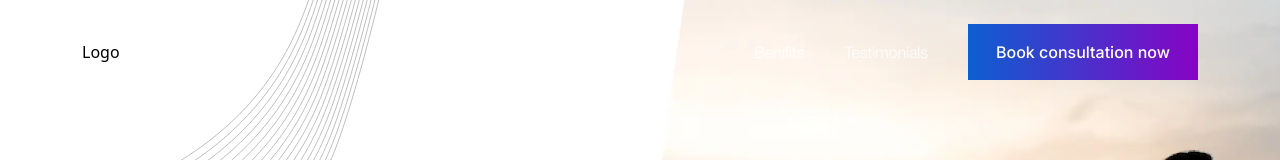
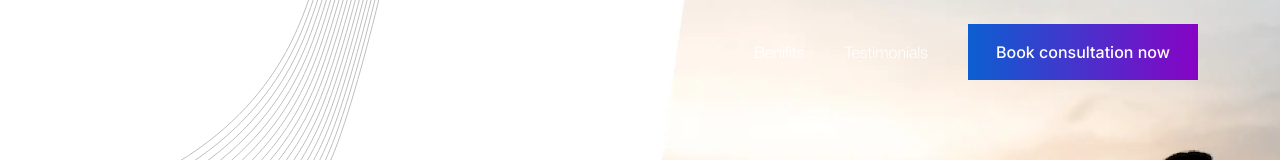
Before and after one commit to Rohit-Dhaka/Hubrich, a React (Create React App) app: page / in a window 1280 px wide. Shown: the top 160 px of the page. Built offline with nearby package versions, Linux system fonts and the light colour scheme.

Commit message:
add underline

```diff
--- a/src/App.css
+++ b/src/App.css
@@ -10,7 +10,6 @@
     z-index: 2 !important;
     left: 0;
   }
-
   .overflow_hidden {
     overflow: hidden;
   }
@@ -34,16 +33,19 @@
   opacity: 30% !important;
   font-size: 12px !important;
 }
+
 .custom-dots li.slick-active button::before {
   color: white !important;
   opacity: 1 !important;
   font-size: 12px !important;
 }
+
 .custom-dots2 li button::before {
   color: #003E92 !important;
   opacity: 30% !important;
   font-size: 12px !important;
 }
+
 .custom-dots2 li.slick-active button::before {
   color: #003E92 !important;
   opacity: 1 !important;
--- a/src/components/FooterSection.jsx
+++ b/src/components/FooterSection.jsx
@@ -12,7 +12,7 @@ const FooterSection = () => {
             <div className="max-w-[1140px] w-full mx-auto px-[12px] relative">
                 <div className="sm:absolute sm:right-[12px] lg:top-[94px] sm:top-[40px] ">
                     <div className="flex gap-[12px] sm:flex-col max-sm:justify-center max-sm:pt-[60px] ">
-                        <a href="https://www.facebook.com/" target='_blank' className=' hover:scale-[1.1] duration-300 ease-linear'>
+                        <a href="https://www.facebook.com" target='_blank' className=' hover:scale-[1.1] duration-300 ease-linear'>
                          <Facebook/>
                          </a>
                         <a href="https://x.com/?lang=en" target='_blank' className='hover:scale-[1.1] duration-300 ease-linear'>
@@ -23,7 +23,7 @@ const FooterSection = () => {
 
                             <Email/>
                             </a>
-                        <a href="https://www.instagram.com/" target='_blank' className='hover:scale-[1.1] duration-300 ease-linear '>
+                        <a href="https://www.instagram.com" target='_blank' className='hover:scale-[1.1] duration-300 ease-linear '>
 
                         <Instgram/>
                         </a>
--- a/src/components/HeroSection.jsx
+++ b/src/components/HeroSection.jsx
@@ -17,14 +17,12 @@ const HeroSection = () => {
             </div>
             <div className="navbar pt-[24px] z-[1] relative " data-aos="fade-down">
                 <div className='max-w-[1140px] mx-auto px-[12px]'>
-                    <div className="flex justify-between items-center">
-                        <div className="cursor-pointer">
-                            <h2>Logo</h2>
-                        </div>
+                    <div className="flex justify-end items-center">
+
                         <div className={`${show ? "navshow   " : ""}   menu flex gap-[40px] lg:items-center  max-lg:absolute max-lg:w-full max-lg:h-[100vh]  max-lg:bg-blue max-lg:top-0 max-lg:left-[-100%] max-lg:flex-col  max-lg:items-center max-lg:justify-center duration-300 z-[2]`}>
                             <ul className='flex max-lg:flex-col  max-lg:items-center gap-[40px] p-0 m-0'>
-                                <li><a onClick={() => setShow(!show)} href="#benifits" className='text-white font-helvetica font-normal leading-[20px] text-[16px] hover:text-blue duration-300'>Benifits</a></li>
-                                <li><a onClick={() => setShow(!show)} href="#test" className='text-white font-helvetica font-normal leading-[20px] text-[16px] hover:text-blue duration-300'>Testimonials</a></li>
+                                <li><a onClick={() => setShow(!show)} href="#benifits" className='text-white font-helvetica font-normal leading-[20px] text-[16px] hover:text-blue duration-300 relative after:absolute after:bottom-[-2px] after:left-0 after:w-0 after:h-[2px] after:bg-blue after:hover:w-full after:duration-300'>Benifits</a></li>
+                                <li><a onClick={() => setShow(!show)} href="#test" className='text-white font-helvetica font-normal leading-[20px] text-[16px] hover:text-blue duration-300 relative after:absolute after:bottom-[-2px] after:left-0 after:w-0 after:h-[2px] after:bg-blue after:hover:w-full after:duration-300'>Testimonials</a></li>
                             </ul>
                             <button className='bg-gradient-to-r from-LightSky to-Indigo py-[16px] px-[28px] font-inter font-medium text-[16px] leading-[24px] text-white border-0 hover:from-Indigo hover:to-LightSky hover:duration-300'>Book consultation now</button>
                         </div>
@@ -45,7 +43,7 @@ const HeroSection = () => {
                         <div className="flex gap-[17px] pt-[32px] items-center">
                             <Bookbtn />
                             <div className="cursor-pointer">
-                                <a href="tel:+0000000000">
+                                <a href="tel:+9823387562">
                                     <Phoneicon/>
                                 </a>
                             </div>
```
